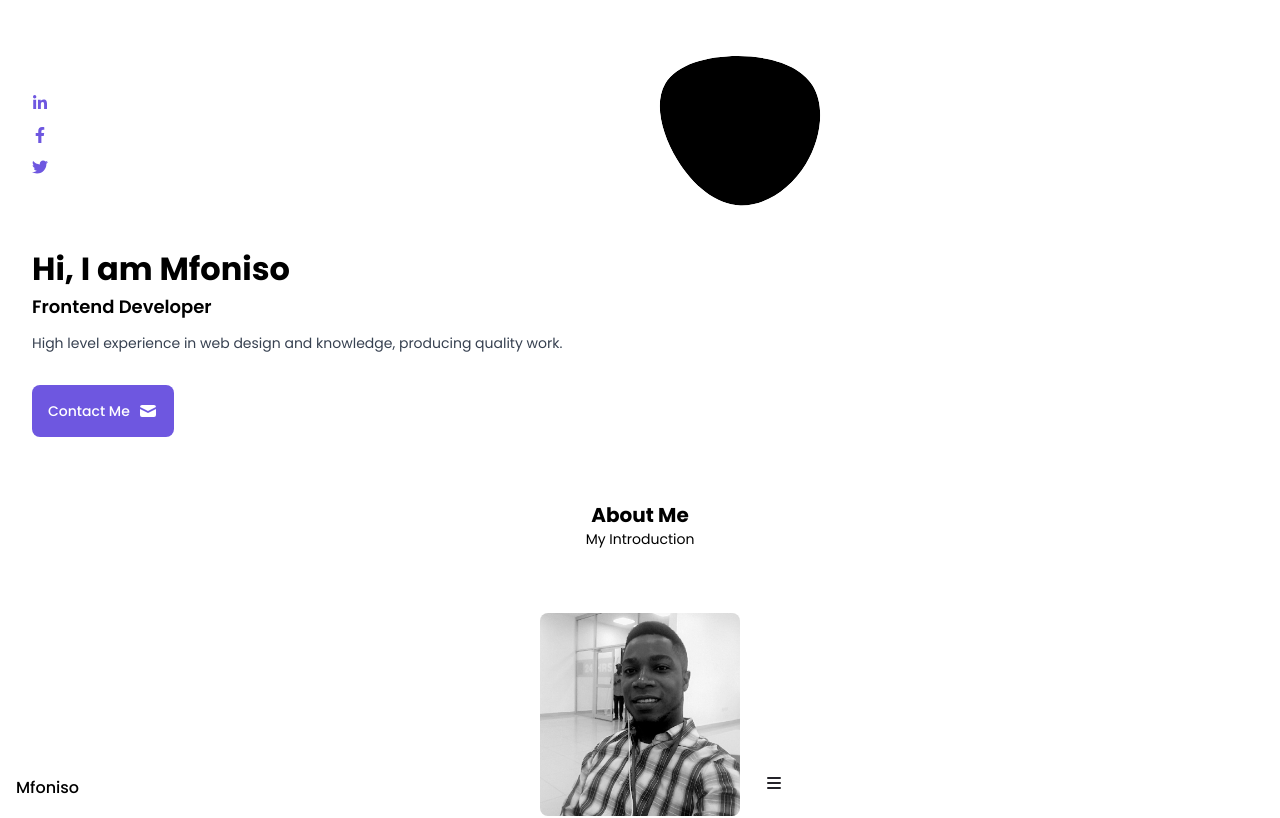
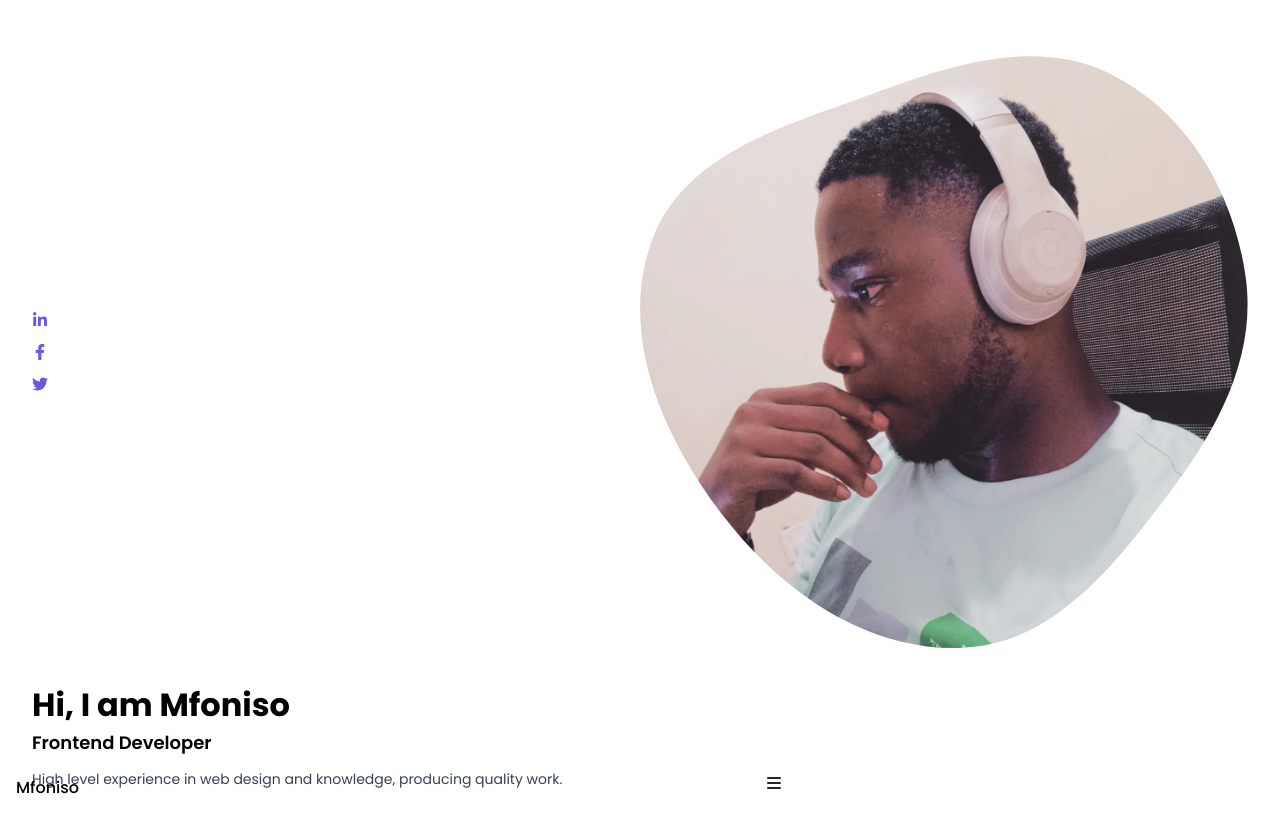
Before and after one commit to Lirac/portfolio, a Next.js app: page / in a window 1280 px wide. Shown: the top 818 px of the page. Built offline with nearby package versions, Linux system fonts and the light colour scheme.

Commit message:
Adds picture to blob svg

```diff
--- a/components/Banner.jsx
+++ b/components/Banner.jsx
@@ -21,13 +21,25 @@ const Banner = () => {
         </div>
 
         <div>
-          <Image
-            className="fill-firstColor"
-            src="/blob.svg"
-            alt=""
-            width="200"
-            height={150}
-          />
+          <svg
+            // class="home__blob"
+            viewBox="0 0 479 467"
+            xmlns="http://www.w3.org/2000/svg"
+          >
+            <mask id="mask0" mask-type="alpha">
+              <path d="M9.19024 145.964C34.0253 76.5814 114.865 54.7299 184.111 29.4823C245.804 6.98884 311.86 -14.9503 370.735 14.143C431.207 44.026 467.948 107.508 477.191 174.311C485.897 237.229 454.931 294.377 416.506 344.954C373.74 401.245 326.068 462.801 255.442 466.189C179.416 469.835 111.552 422.137 65.1576 361.805C17.4835 299.81 -17.1617 219.583 9.19024 145.964Z" />
+            </mask>
+            <g mask="url(#mask0)">
+              <path d="M9.19024 145.964C34.0253 76.5814 114.865 54.7299 184.111 29.4823C245.804 6.98884 311.86 -14.9503 370.735 14.143C431.207 44.026 467.948 107.508 477.191 174.311C485.897 237.229 454.931 294.377 416.506 344.954C373.74 401.245 326.068 462.801 255.442 466.189C179.416 469.835 111.552 422.137 65.1576 361.805C17.4835 299.81 -17.1617 219.583 9.19024 145.964Z" />
+              <image
+                // class="home__blob-img"
+                x="-5"
+                y="0"
+                href="/me2.jpg"
+                width={500}
+              />
+            </g>
+          </svg>
         </div>
 
         <div className="col-span-3 pt-8">
```
Also changed, not shown: public/me2.jpg (added).
